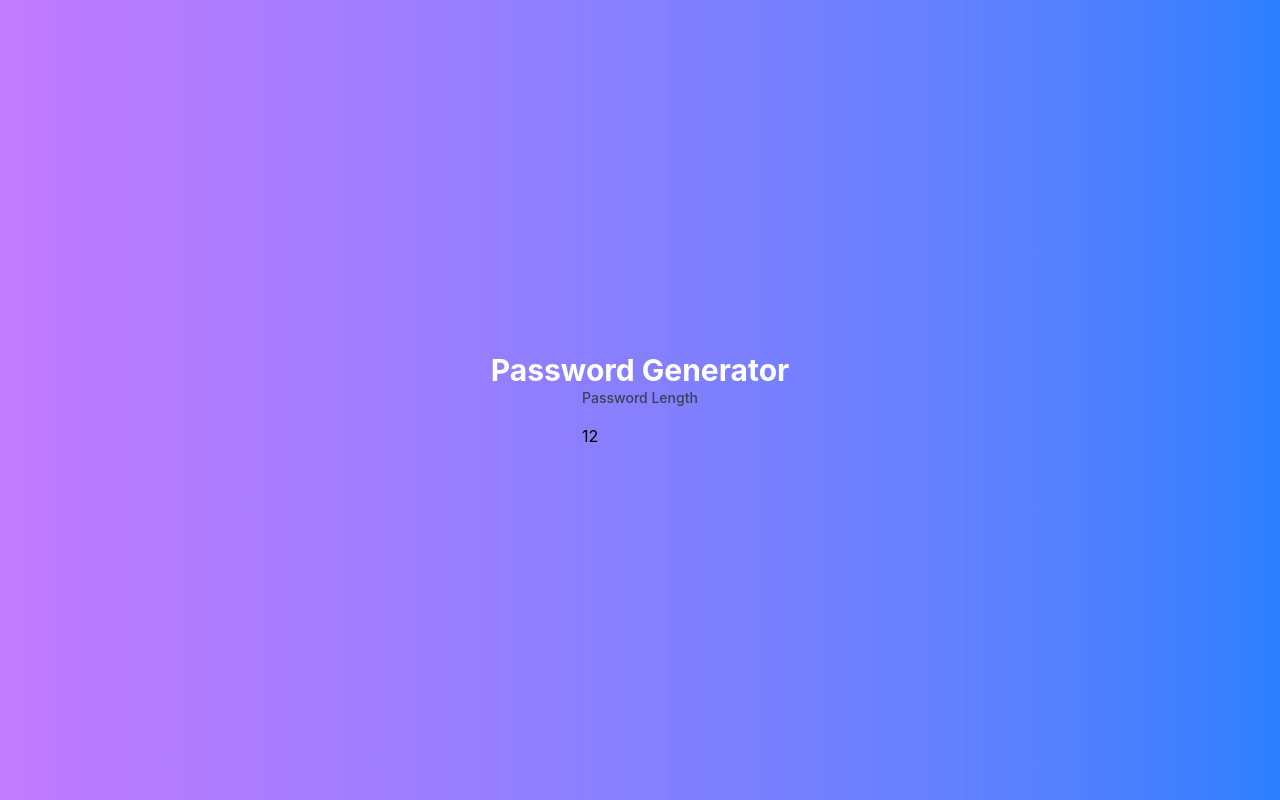
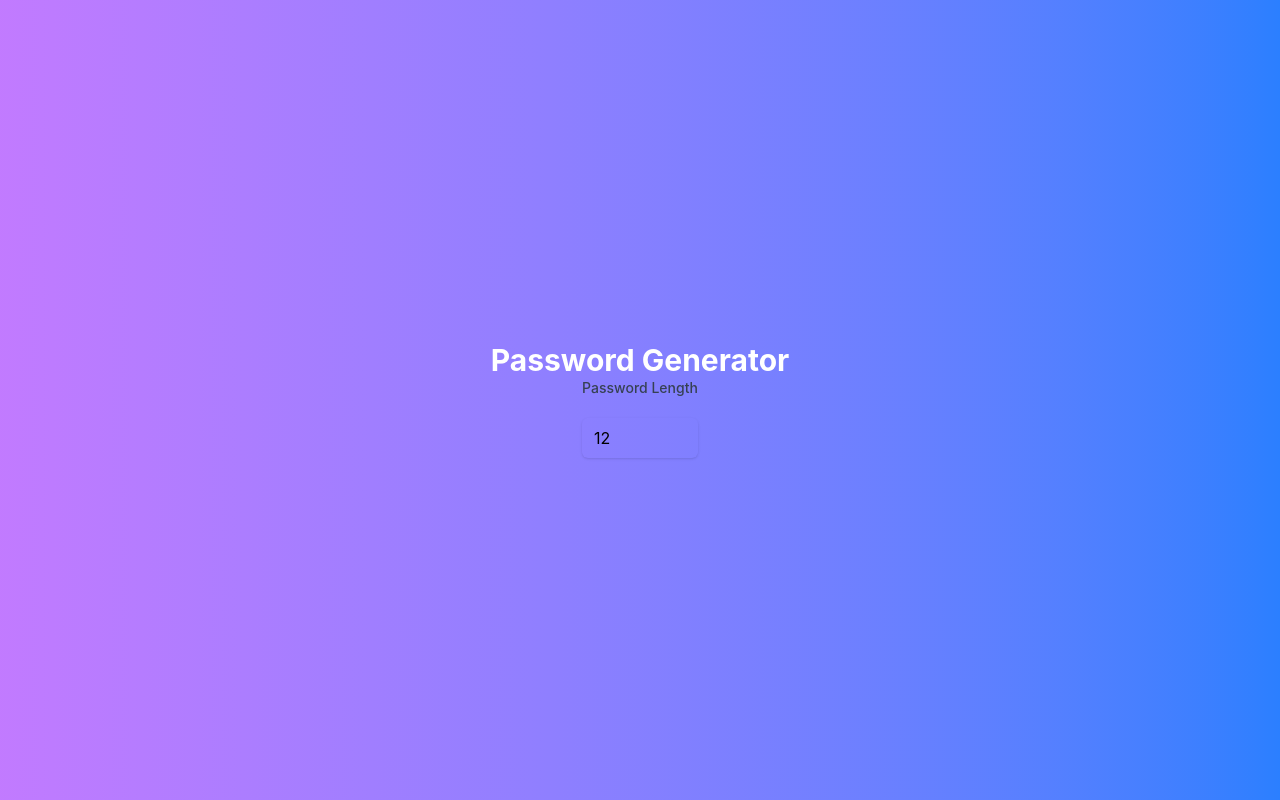
Before and after one commit to Hrisshhii/zustand-practice, a React (Vite) app in the folder zus-password/: page / in a window 1280 px wide. Built offline with nearby package versions, Linux system fonts and the light colour scheme.

Commit message:
Add styling to password length input field in PasswordGenerator component

```diff
--- a/zus-password/src/components/PasswordGenerator.tsx
+++ b/zus-password/src/components/PasswordGenerator.tsx
@@ -8,7 +8,9 @@ const PasswordGenerator=()=>{
       <h1 className="text-3xl font-bold text-white">Password Generator</h1>
       <div className="flex flex-col gap-4">
         <label htmlFor="length" className="block text-sm font-medium text-gray-700">Password Length</label>
-        <input type="number" id="length" value={length} onChange={e=>setLength(+e.target.value)} min={4} max={64}/>
+        <input type="number" id="length" value={length} onChange={e=>setLength(+e.target.value)} min={4} max={64}
+          className="mt-1 block w-full px-3 py-2 border-gray-300 rounded-md shadow-sm focus:outline-none focus:ring-2 focus:ring-indigo-500 focus:border-indigo-500"
+        />
       </div>
     </div>
   )
```
